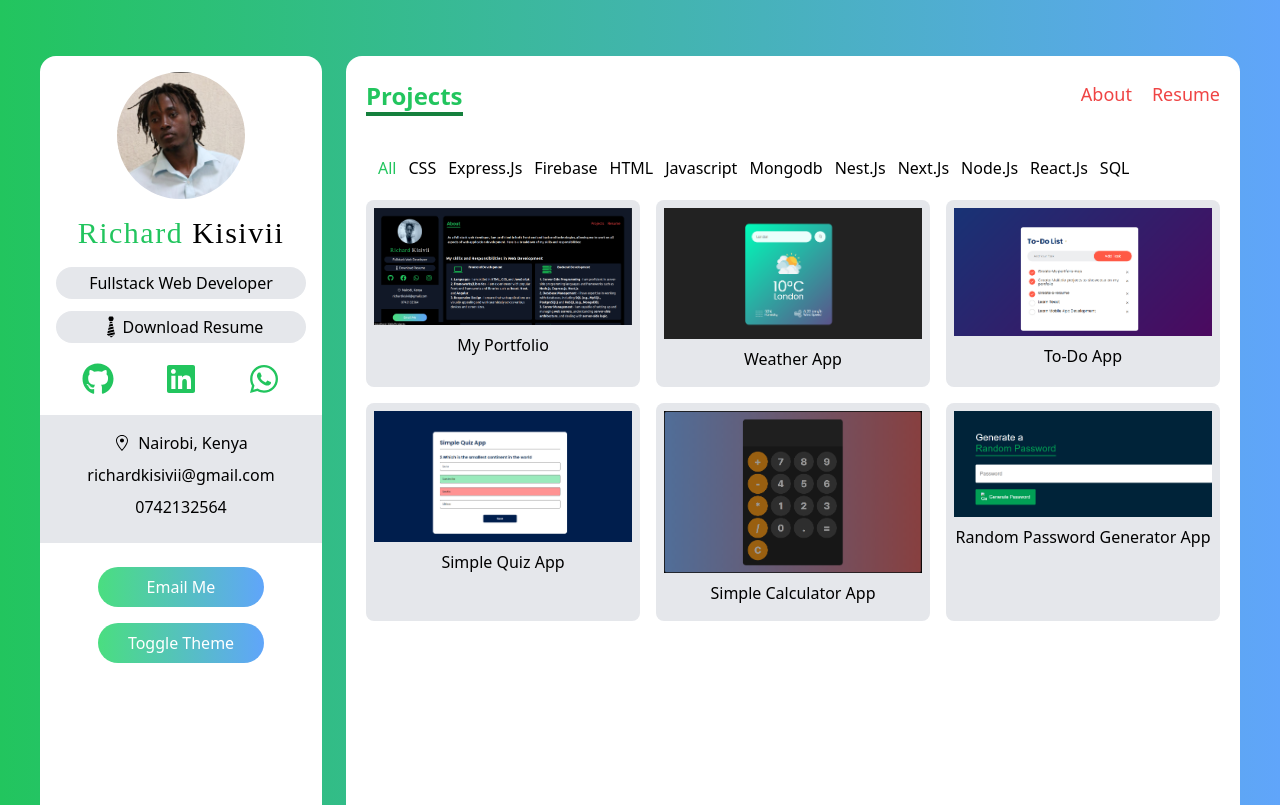
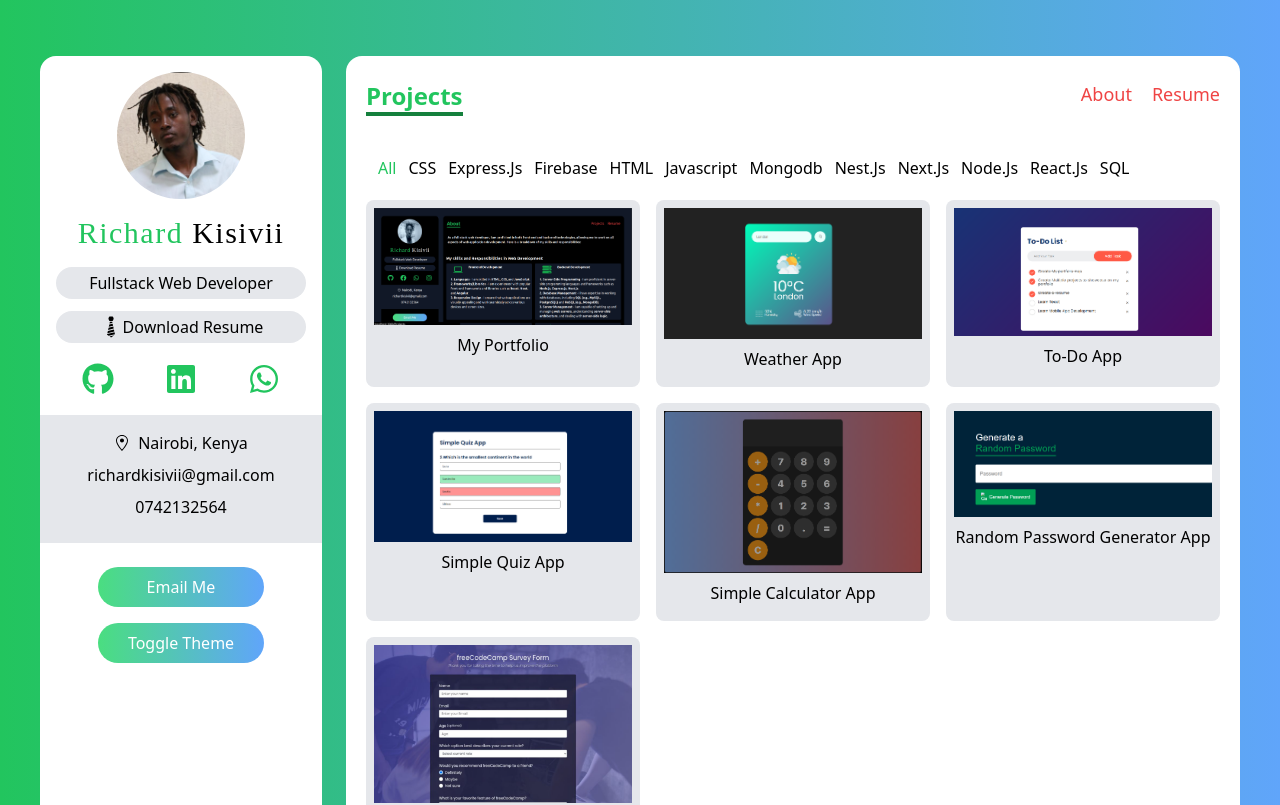
Before and after one commit to Curslo/my-site, a Next.js app: page /Projects in a window 1280 px wide. Shown: the top 805 px of the page. Built offline with nearby package versions, Linux system fonts and the light colour scheme.

Commit message:
Survey form project

```diff
--- a/data/Projects.ts
+++ b/data/Projects.ts
@@ -68,4 +68,15 @@ export const projects: IProjects[] = [
     deployedUrl: "https://random-password-seven.vercel.app/",
     githubUrl: "https://github.com/Curslo/new-password-generator",
   },
+  {
+    id: 7,
+    name: "Free Code Camp Survey Form",
+    category: ["Javascript", "CSS", "HTML"],
+    imagePath: "/assets/Survay form.png",
+    technology: ["Javascript", "CSS", "HTML"],
+    description:
+      "This is a survey form from Free Code Camp, one of the Certification projects on responsive web apps.",
+    deployedUrl: "https://freecodecamp-survey-form-ten.vercel.app/",
+    githubUrl: "https://github.com/Curslo/survey-form",
+  },
 ];
```
Also changed, not shown: package.json (+5 -5 lines), public/assets/Survay form.png (added), 1 other file (tests, documents, lock files or other folders).
